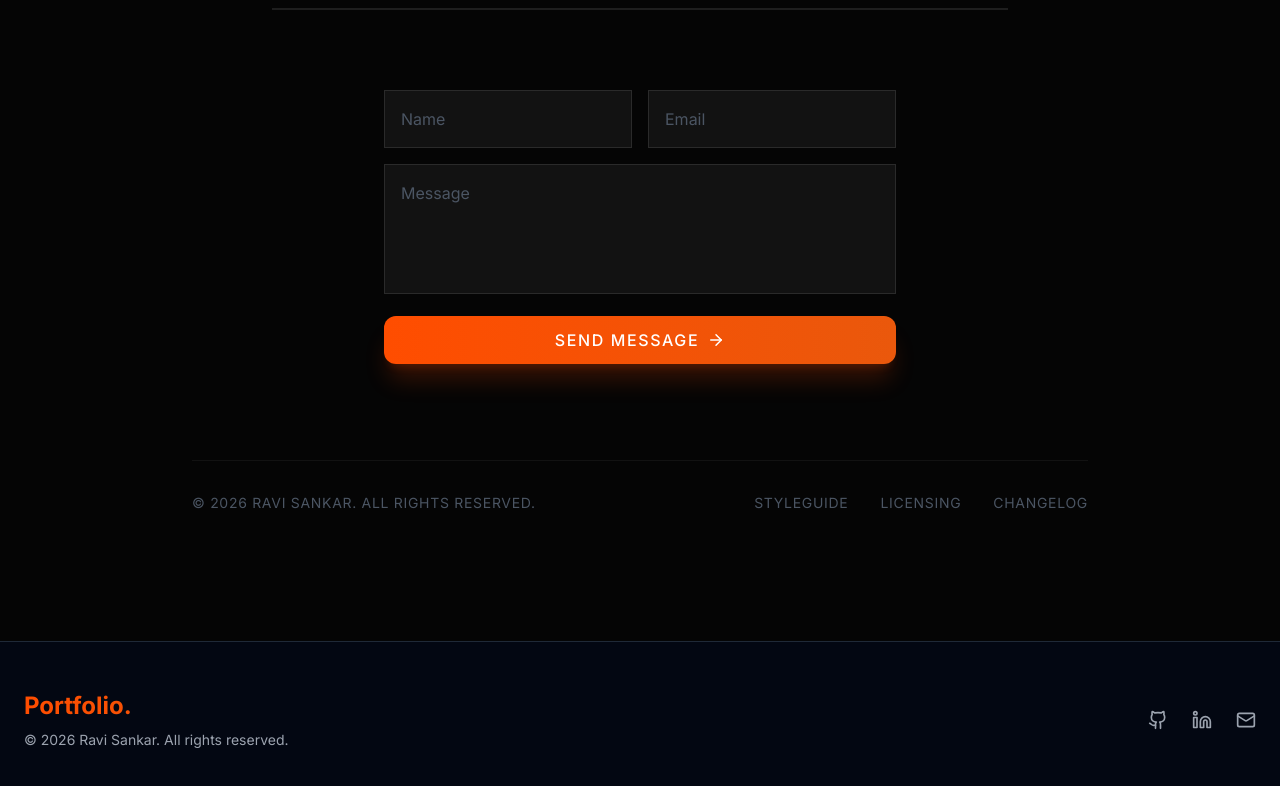
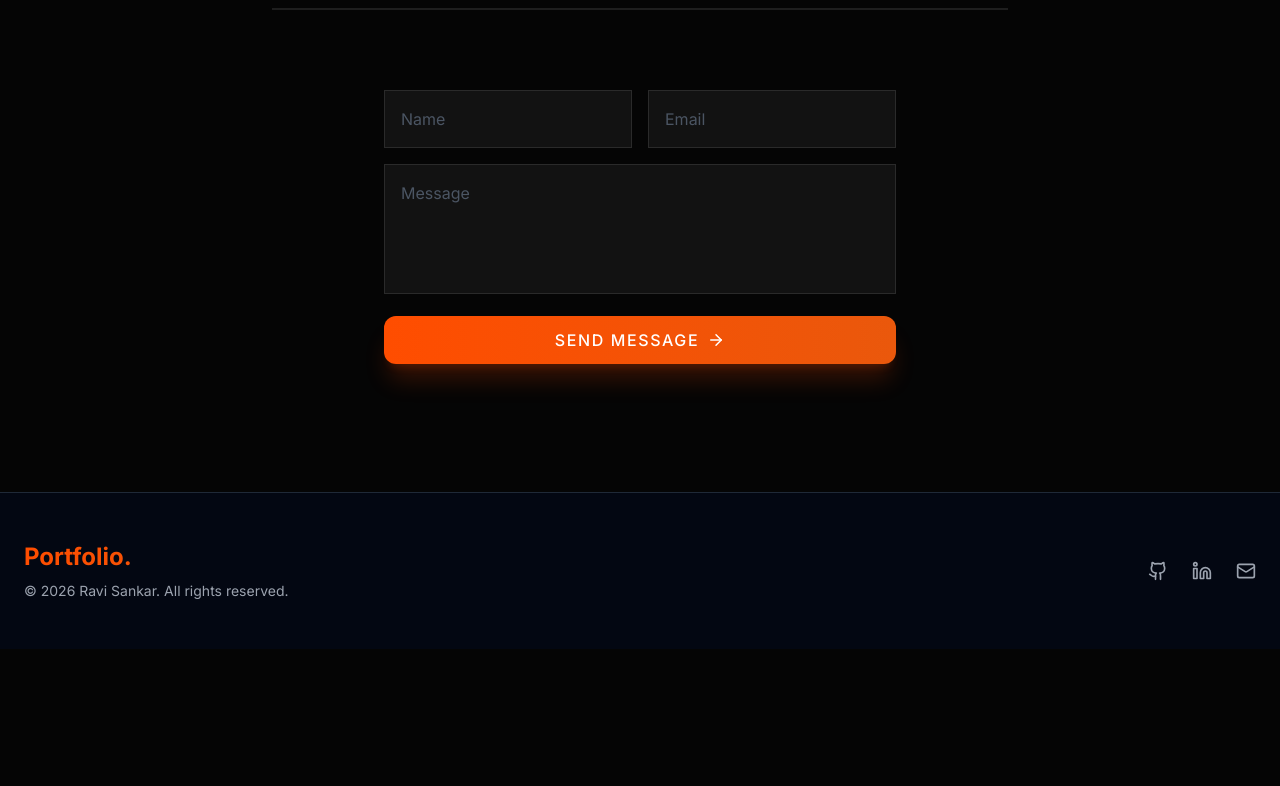
Before and after one commit to Stackvil/raviportfolio, a React (Vite) app: page / in a window 1280 px wide. Shown: the part 7221-8007 px from the top of the page. After the commit the page ends 7870 px from the top, so only its background shows below. Built offline with nearby package versions, Linux system fonts and the light colour scheme; no server answers.

Commit message:
Remove extra footer links from Contact section

```diff
--- a/src/sections/Contact.jsx
+++ b/src/sections/Contact.jsx
@@ -130,14 +130,7 @@ export const Contact = () => {
                     </form>
                 )}
 
-                <div className="mt-24 pt-8 border-t border-white/5 flex flex-col md:flex-row justify-between items-center text-gray-600 text-sm uppercase tracking-wider">
-                    <p>© 2026 Ravi Sankar. All Rights Reserved.</p>
-                    <div className="flex gap-8 mt-4 md:mt-0">
-                        <a href="#" className="hover:text-white transition-colors">Styleguide</a>
-                        <a href="#" className="hover:text-white transition-colors">Licensing</a>
-                        <a href="#" className="hover:text-white transition-colors">Changelog</a>
-                    </div>
-                </div>
+
             </div>
         </Section>
     );
```
